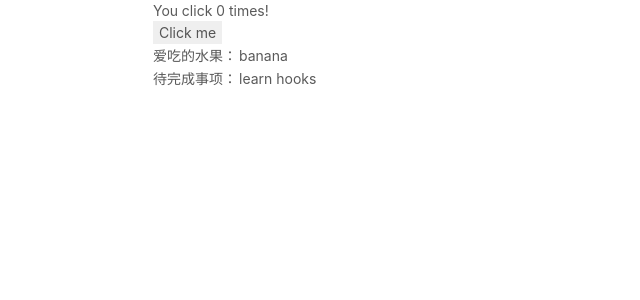
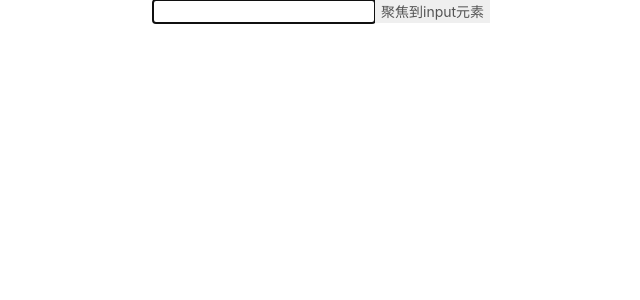
Before and after one commit to 7986LiChang/my-react-app, a React app: page / in a window 1280 px wide. Shown: the top 300 px of the page, without its empty margins (112-752 px from the left). Built offline with nearby package versions, Linux system fonts and the light colour scheme.

Commit message:
更新ref

```diff
--- a/src/App.jsx
+++ b/src/App.jsx
@@ -5,9 +5,10 @@
  * @create: 2019-09-05 20:11
  */
 import React from 'react';
-import RankCarousel from "./component/rankCarousel";
+// import RankCarousel from "./component/rankCarousel";
 // import Header from "./component/header";
-import MyHook from './component/hook';
+// import MyHook from './component/hook';
+import AutoFocusTextInput from './component/ref';
 
 export default class App extends React.Component{
     render() {
@@ -15,7 +16,8 @@ export default class App extends React.Component{
             <div>
                 {/*<Header />*/}
                 {/*<RankCarousel />*/}
-                <MyHook />
+                {/*<MyHook />*/}
+                <AutoFocusTextInput />
             </div>
         );
     }
--- /dev/null
+++ b/src/component/ref/index.jsx
@@ -0,0 +1,51 @@
+/**
+ * @file index.js
+ * @author: cdlichang1
+ * @describe: react 的 refs 实践
+ * @create: 2019-09-10 15:16
+ */
+import React from 'react';
+
+class AutoFocusTextInput extends React.Component{
+    constructor(props){
+        super(props);
+        this.textInput = React.createRef();
+    }
+
+    componentDidMount() {
+        this.textInput.current.focusTextInput();
+    }
+
+    render() {
+        return (
+            <CustomTextInput ref={this.textInput}/>
+        );
+    }
+}
+
+class CustomTextInput extends React.Component{
+    constructor(props){
+        super(props);
+        //创建ref
+        this.textInput = React.createRef();
+        this.focusTextInput = this.focusTextInput.bind(this);
+    }
+
+    focusTextInput(){
+        this.textInput.current.focus();
+    }
+
+    render() {
+        return (
+            <div>
+                <input type="text" ref={this.textInput}/>
+                <input type="button"
+                       value='聚焦到input元素'
+                       onClick={this.focusTextInput}
+                />
+            </div>
+        );
+    }
+}
+
+export default AutoFocusTextInput;
```
